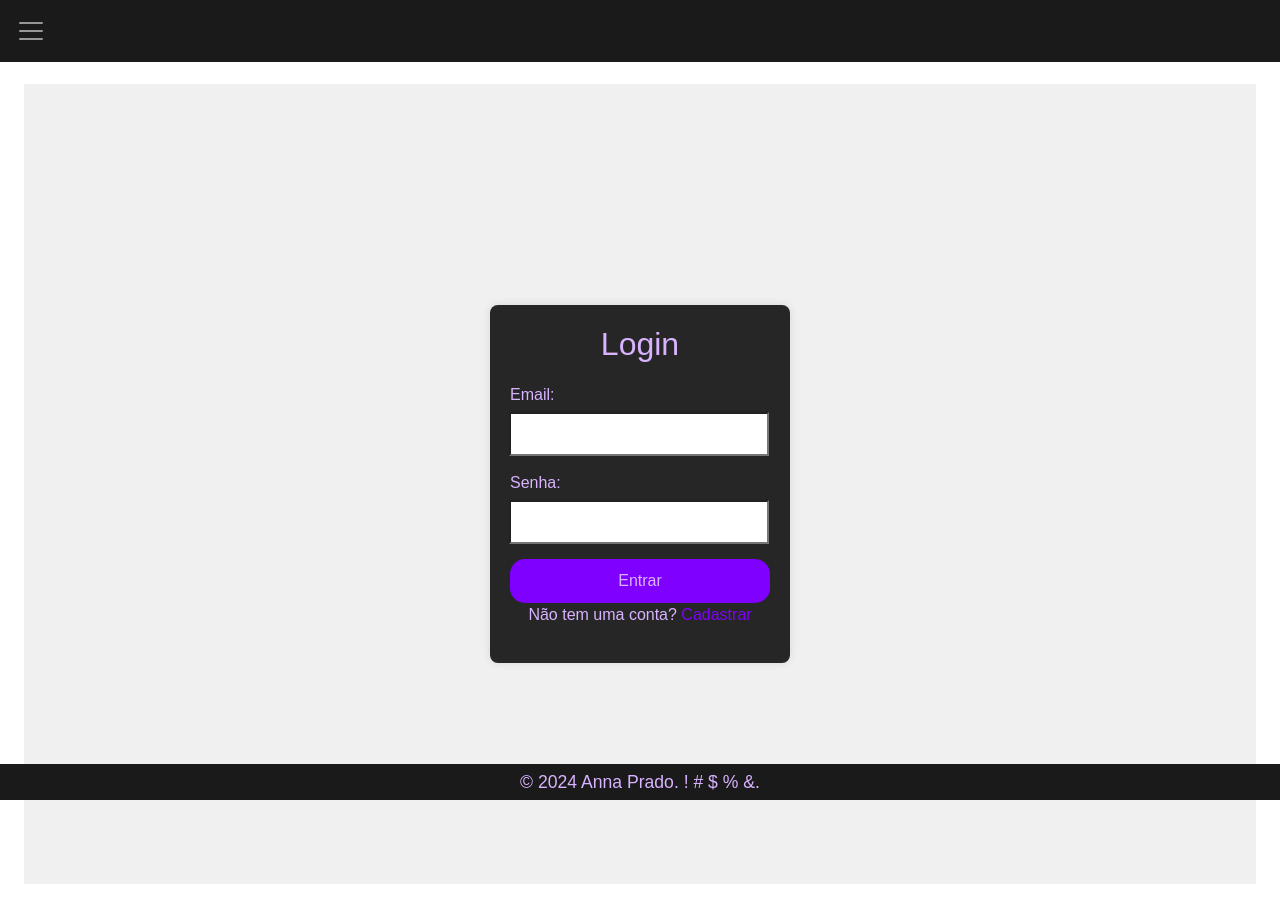
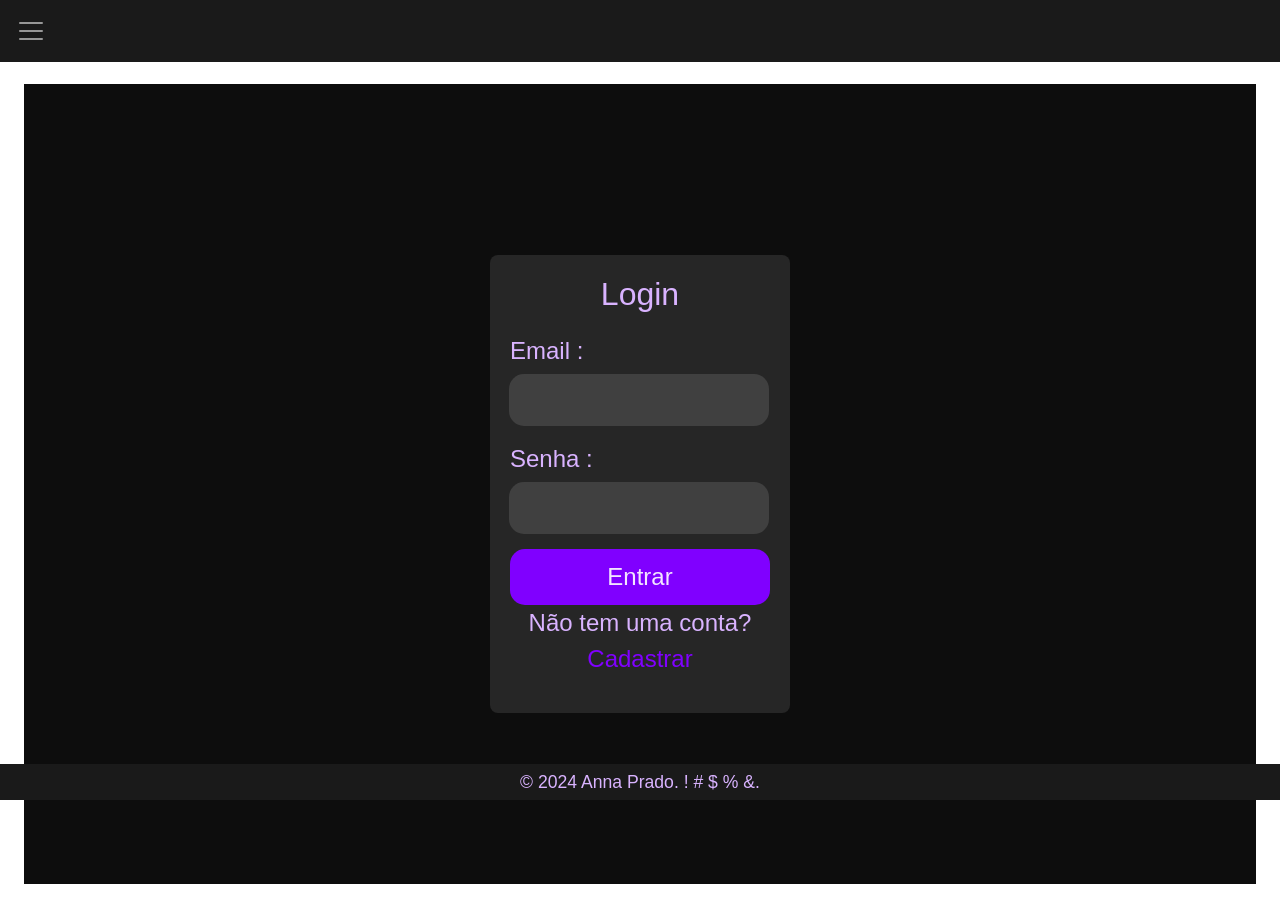
Before and after one commit to annaKarolinePrado/front-games.github.io, an Angular app: page /login in a window 1280 px wide. Built offline with nearby package versions, Linux system fonts and the light colour scheme; a web font is replaced by a local one.

Commit message:
Edição de layout do cadastro de menu.

```diff
--- a/src/app/login/login.component.css
+++ b/src/app/login/login.component.css
@@ -1,15 +1,15 @@
-body {
+main {
     font-family: var(--fonte-padrao);
     color: var(--text-color);
     display: flex;
     justify-content: center;
     align-items: center;
     height: 100vh;
-    background-color: #f0f0f0;
-    margin: 0;
+    background-color: #0d0d0d;
+    width: 100%;
 }
 
-inputs {
+input {
     all: unset; /* Remova todas as propriedades aplicadas ao elemento */
     box-sizing: border-box; /* Ajusta o modelo da caixa */
     font-family: inherit;
@@ -19,7 +19,7 @@ inputs {
     background-color: var(--background-color);
     padding: 20px;
     border-radius: 8px;
-    box-shadow: 0 0 10px rgba(0, 0, 0, 0.1);
+    box-shadow: 0 0 10px #f2e6ff(0, 0, 0, 0.1);
     width: 300px;
 }
 
@@ -32,9 +32,9 @@ h2 {
     margin-bottom: 15px;
 }
 
-#signup-email, #signup-password, #signup-confirm-password {
+#signup-email, #signup-password, #signup-confirm-password, #email, #password, #confirm-password {
     background-color: var(--cor-input);
-    text-shadow: 0 0 15px #d9b3ff, 0 0 20px #d9b3ff;
+    ;
     border: none;
     border-radius: 15px;
 }
@@ -54,7 +54,7 @@ button {
     width: 100%;
     padding: 10px;
     background-color: var(--cor-botao);
-    color: var(--text-color);
+    color: var(--text-color-botao);
     border: none;
     border-radius: 15px;
     cursor: pointer;
--- a/src/app/login/login.component.html
+++ b/src/app/login/login.component.html
@@ -1,24 +1,17 @@
 
-<!DOCTYPE html>
-<html lang="pt-BR">
-<head>
-    <meta charset="UTF-8">
-    <meta name="viewport" content="width=device-width, initial-scale=1.0">
-    <title>Login</title>
-</head>
-<body>
+<main>
     <div class="login-container">
         <h2>Login</h2>
         <form id="login-form">
             <div class="input-group">
-                <label for="email">Email:</label>
+                <label for="email">Email :</label>
                 <input type="email" id="email" name="email" required>
             </div>
             <div class="input-group">
-                <label for="password">Senha:</label>
+                <label for="password">Senha :</label>
                 <input type="password" id="password" name="password" required>
             </div>
-            <button type="submit">Entrar</button>
+            <button type="submit" class="entrar">Entrar</button>
         </form>
         <p>Não tem uma conta? <a href="#" id="signup-link">Cadastrar</a></p>
     </div>
@@ -42,6 +35,4 @@
         </form>
         <p>Já tem uma conta? <a href="#" id="login-link">Entrar</a></p>
     </div>
-
-</body>
-</html>
+</main>
--- a/src/styles.css
+++ b/src/styles.css
@@ -4,6 +4,7 @@
     --cor-input: #404040;
     --cor-botao: #8000ff;
     --text-color: #d9b3ff;
+    --text-color-botao: #f2e6ff;
     --text-sombra:  0 0 15px #d9b3ff, 0 0 20px #d9b3ff;
     --menu-color: #1a1a1a;
     --fonte-padrao: "Sofia", sans-serif;
```
